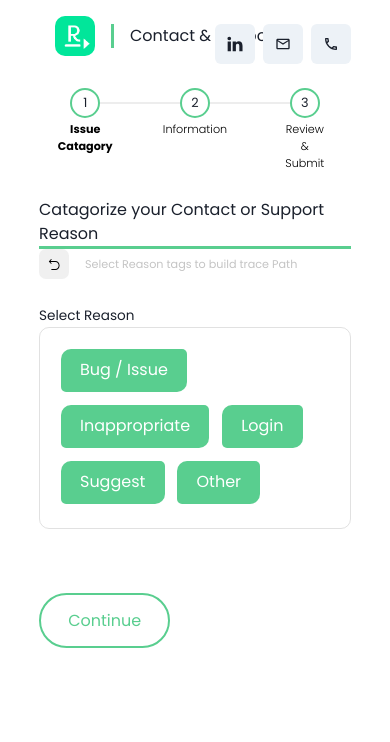
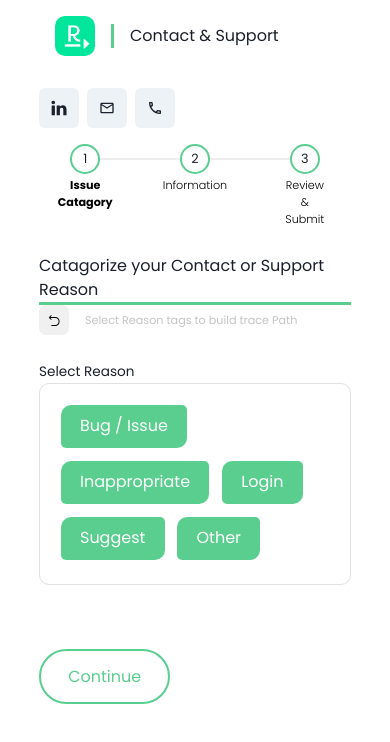
Before and after one commit to krishnanpandya007/reach_out_web, a React (Create React App) app: page /contact in a window 390 px wide. Shown: the top 742 px of the page. Built offline with nearby package versions, Linux system fonts and the light colour scheme.

Commit message:
fix:mobile_overflowing support icons

```diff
--- a/src/components/ContactAndSupport.jsx
+++ b/src/components/ContactAndSupport.jsx
@@ -91,7 +91,7 @@ function ContactAndSupport() {
     <>
     <Center>
 
-      <Flex alignItems={'center'} width='clamp(300px, 80%, 800px)' justifyContent={'space-between'}>
+      <Flex alignItems={'center'} flexWrap={'wrap'} mb='1rem' width='clamp(300px, 80%, 800px)' justifyContent={'space-between'}>
         <Header title='Contact & Support' />
         <Stack direction={'row'}>
           <Link isExternal href='https://www.linkedin.com/company/reachoutconnects/'>
```
